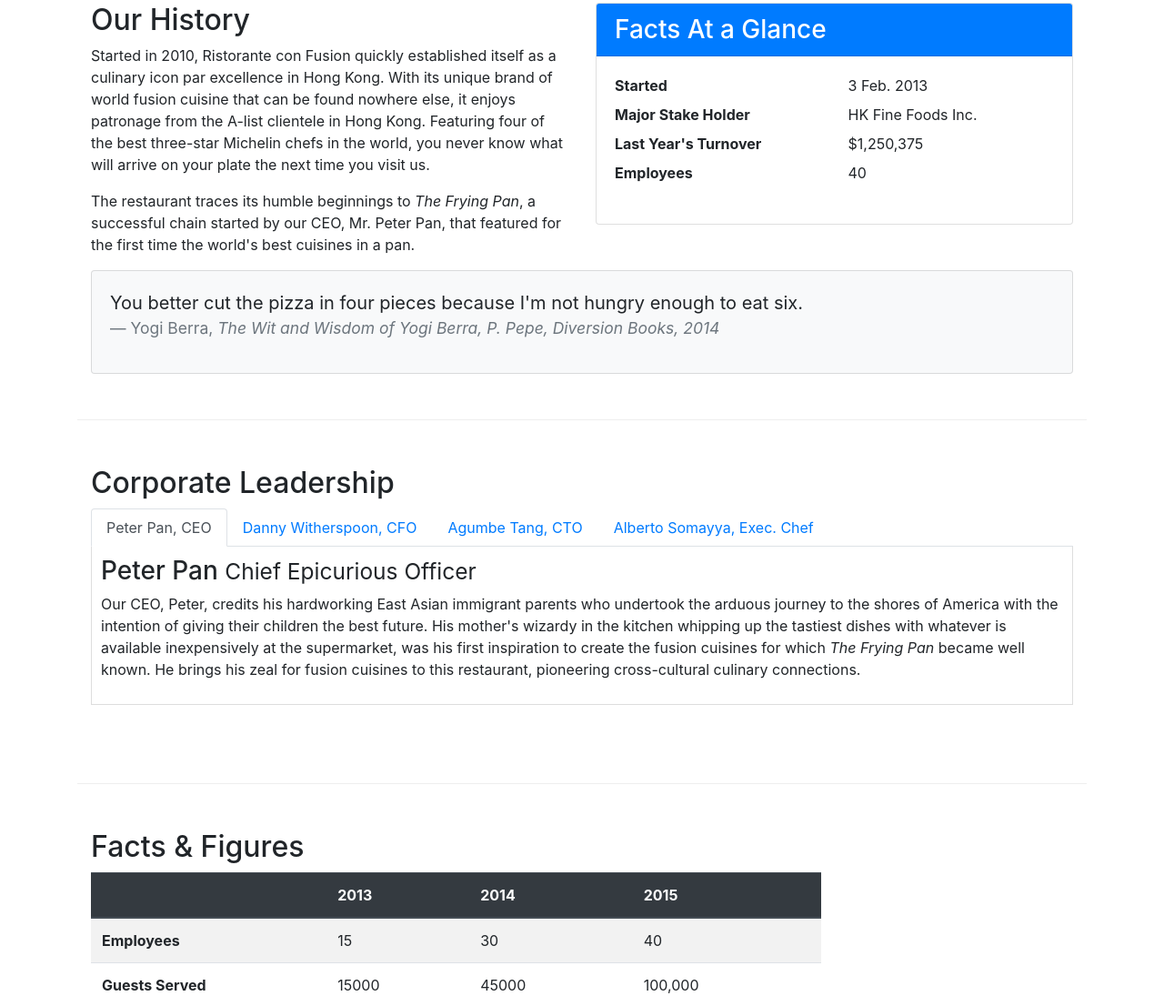
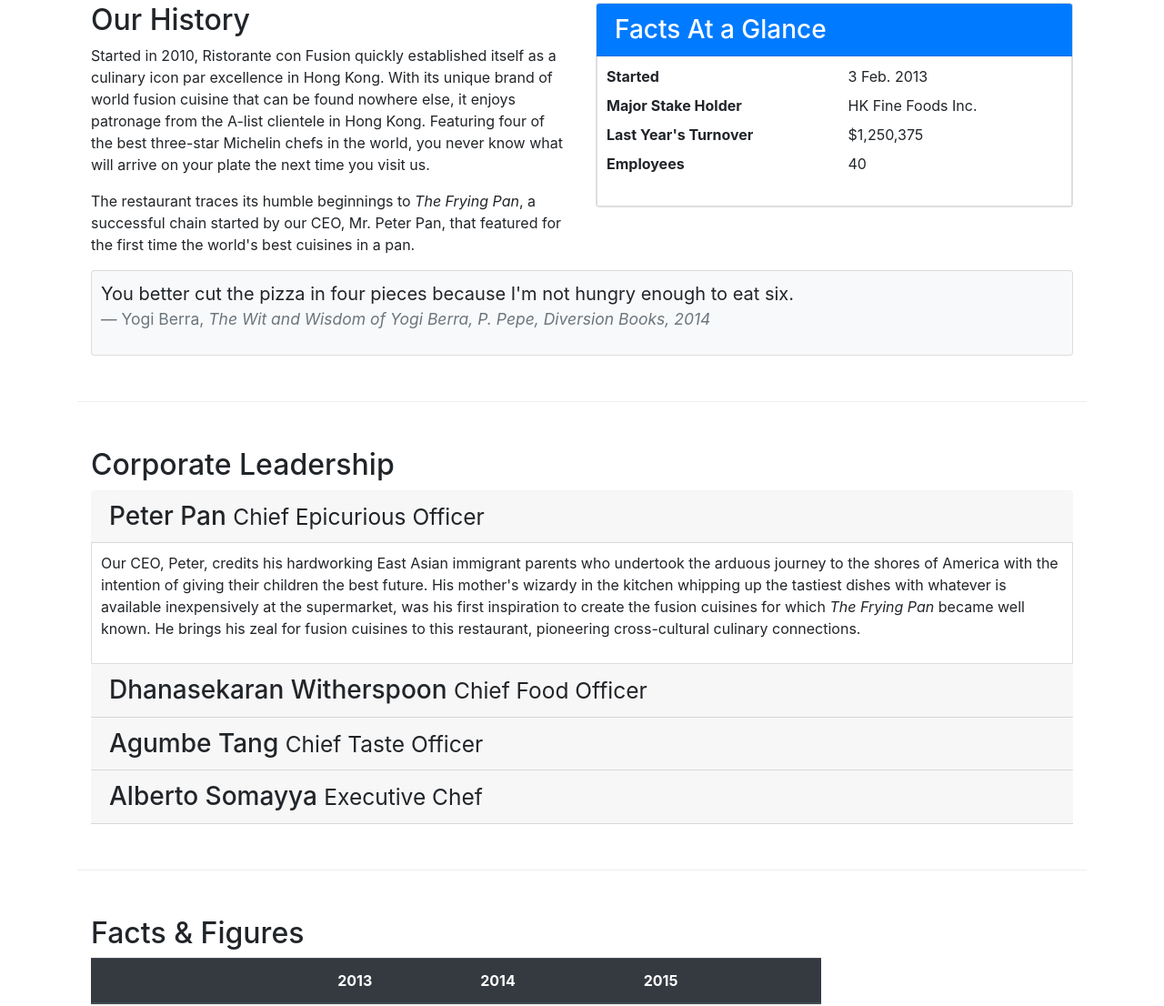
Before and after one commit to premnathkulal1/Courcera_Bootstrap_Cource_2, a plain HTML site: page aboutus.html in a window 1280 px wide. Shown: the part 512-1618 px from the top of the page at 91% size. Drawn offline with nearby package versions, Linux system fonts and the light colour scheme.

Commit message:
Accordian

```diff
--- a/aboutus.html
+++ b/aboutus.html
@@ -104,43 +104,65 @@
             <div class="col-12">
                 <h2>Corporate Leadership</h2>
 
-                <ul class="nav nav-tabs">
-                    <li class="nav-item">
-                      <a class="nav-link active" href="#peter"
-                        role="tab" data-toggle="tab">Peter Pan, CEO</a>
-                    </li>
-                    <li class="nav-item">
-                      <a class="nav-link" href="#danny" role="tab"
-                        data-toggle="tab">Danny Witherspoon, CFO</a>
-                    </li>
-                    <li class="nav-item">
-                      <a class="nav-link" href="#agumbe"role="tab"
-                        data-toggle="tab">Agumbe Tang, CTO</a>
-                    </li>
-                    <li class="nav-item">
-                      <a class="nav-link" href="#alberto" role="tab"
-                        data-toggle="tab">Alberto Somayya, Exec. Chef</a>
-                    </li>
-                </ul>
-
-		<div class="tab-content">
-			<div role="tabpanel" class="tab-pane fade show active" id="peter">
-				<h3>Peter Pan <small>Chief Epicurious Officer</small></h3>
+                <div id="accordion">
+                    <div class=="card">
+                        <div class="card-header" role="tab" id="peterhead">
+                            <h3 class="mb-0">
+                                <a data-toggle="collapse" data-target="#peter">
+                                    Peter Pan <small>Chief Epicurious Officer</small>
+                                </a>
+                            </h3>
+                        </div>
+                        <div role="tabpanel" class="collapse show" id="peter" data-parent="#accordion">
+                            <div class="card-body">
                                 <p class="d-none d-sm-block">Our CEO, Peter, credits his hardworking East Asian immigrant parents who undertook the arduous journey to the shores of America with the intention of giving their children the best future. His mother's wizardy in the kitchen whipping up the tastiest dishes with whatever is available inexpensively at the supermarket, was his first inspiration to create the fusion cuisines for which <em>The Frying Pan</em> became well known. He brings his zeal for fusion cuisines to this restaurant, pioneering cross-cultural culinary connections.</p>
                             </div>
-		        <div role="tabpanel" class="tab-pane fade" id="danny">
-				<h3>Dhanasekaran Witherspoon <small>Chief Food Officer</small></h3>
+                        </div>
+                    </div>
+
+                    <div class=="card">
+                        <div class="card-header" role="tab" id="dannyhead">
+                            <h3 class="mb-0">
+                                <a data-toggle="collapse" data-target="#danny">
+                                    Dhanasekaran Witherspoon <small>Chief Food Officer</small>
+                                </a>
+                            </h3>
+                        </div>
+                        <div role="tabpanel" class="collapse" id="danny" data-parent="#accordion">
+                            <div class="card-body">
                                 <p class="d-none d-sm-block">Our CFO, Danny, as he is affectionately referred to by his colleagues, comes from a long established family tradition in farming and produce. His experiences growing up on a farm in the Australian outback gave him great appreciation for varieties of food sources. As he puts it in his own words, <em>Everything that runs, wins, and everything that stays, pays!</em></p>
                             </div>
+                        </div>
+                    </div>
 
-		        <div role="tabpanel" class="tab-pane fade" id="agumbe">
-				<h3>Agumbe Tang <small>Chief Taste Officer</small></h3>
+                    <div class=="card">
+                        <div class="card-header" role="tab" id="agumbehead">
+                            <h3 class="mb-0">
+                                <a data-toggle="collapse" data-target="#agumbe">
+                                    Agumbe Tang <small>Chief Taste Officer</small>
+                                </a>
+                            </h3>
+                        </div>
+                        <div role="tabpanel" class="collapse" id="agumbe" data-parent="#accordion">
+                            <div class="card-body">
                                 <p class="d-none d-sm-block">Blessed with the most discerning gustatory sense, Agumbe, our CTO, personally ensures that every dish that we serve meets his exacting tastes. Our chefs dread the tongue lashing that ensues if their dish does not meet his exacting standards. He lives by his motto, <em>You click only if you survive my lick.</em></p>
                             </div>
+                        </div>
+                    </div>
 
-		        <div role="tabpanel" class="tab-pane fade" id="alberto">
-				<h3>Alberto Somayya <small>Executive Chef</small></h3>
+                    <div class=="card">
+                        <div class="card-header" role="tab" id="albertohead">
+                            <h3 class="mb-0">
+                                <a data-toggle="collapse" data-target="#alberto">
+                                    Alberto Somayya <small>Executive Chef</small>
+                                </a>
+                            </h3>
+                        </div>
+                        <div role="tabpanel" class="collapse" id="alberto" data-parent="#accordion">
+                            <div class="card-body">
                                 <p class="d-none d-sm-block">Award winning three-star Michelin chef with wide International experience having worked closely with whos-who in the culinary world, he specializes in creating mouthwatering Indo-Italian fusion experiences. He says, <em>Put together the cuisines from the two craziest cultures, and you get a winning hit! Amma Mia!</em></p>
+                            </div>
+                        </div>
                     </div>
                 </div>
             </div>
--- a/css/styles.css
+++ b/css/styles.css
@@ -44,3 +44,10 @@ body {
 	border-bottom: 1px solid #ddd;
 	padding: 10px;
 }
+
+.card-body{
+	border-left: 1px solid #ddd;
+	border-right: 1px solid #ddd;
+	border-bottom: 1px solid #ddd;
+	padding: 10px;
+}
```
Lines whose indentation alone changed are shown as unchanged.
